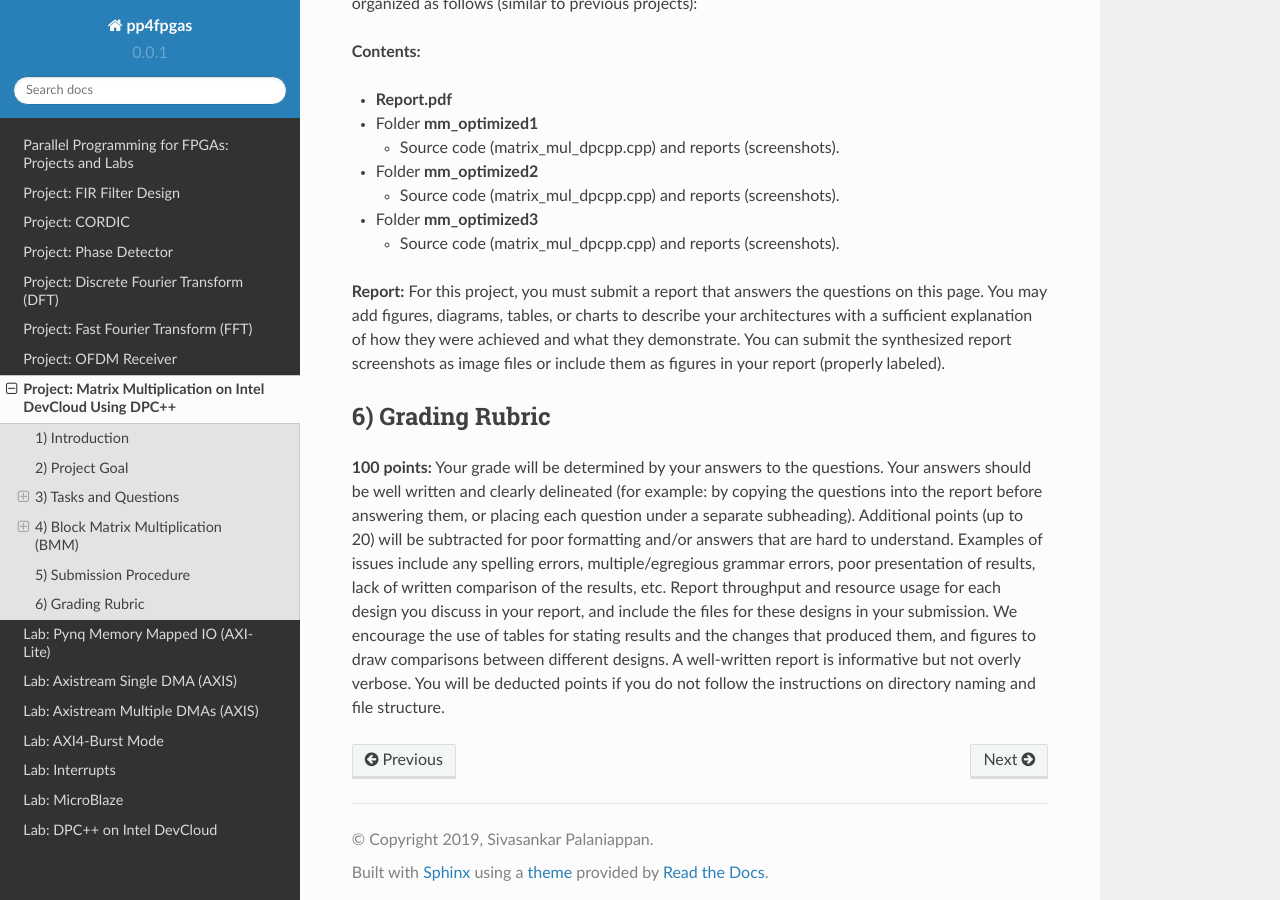
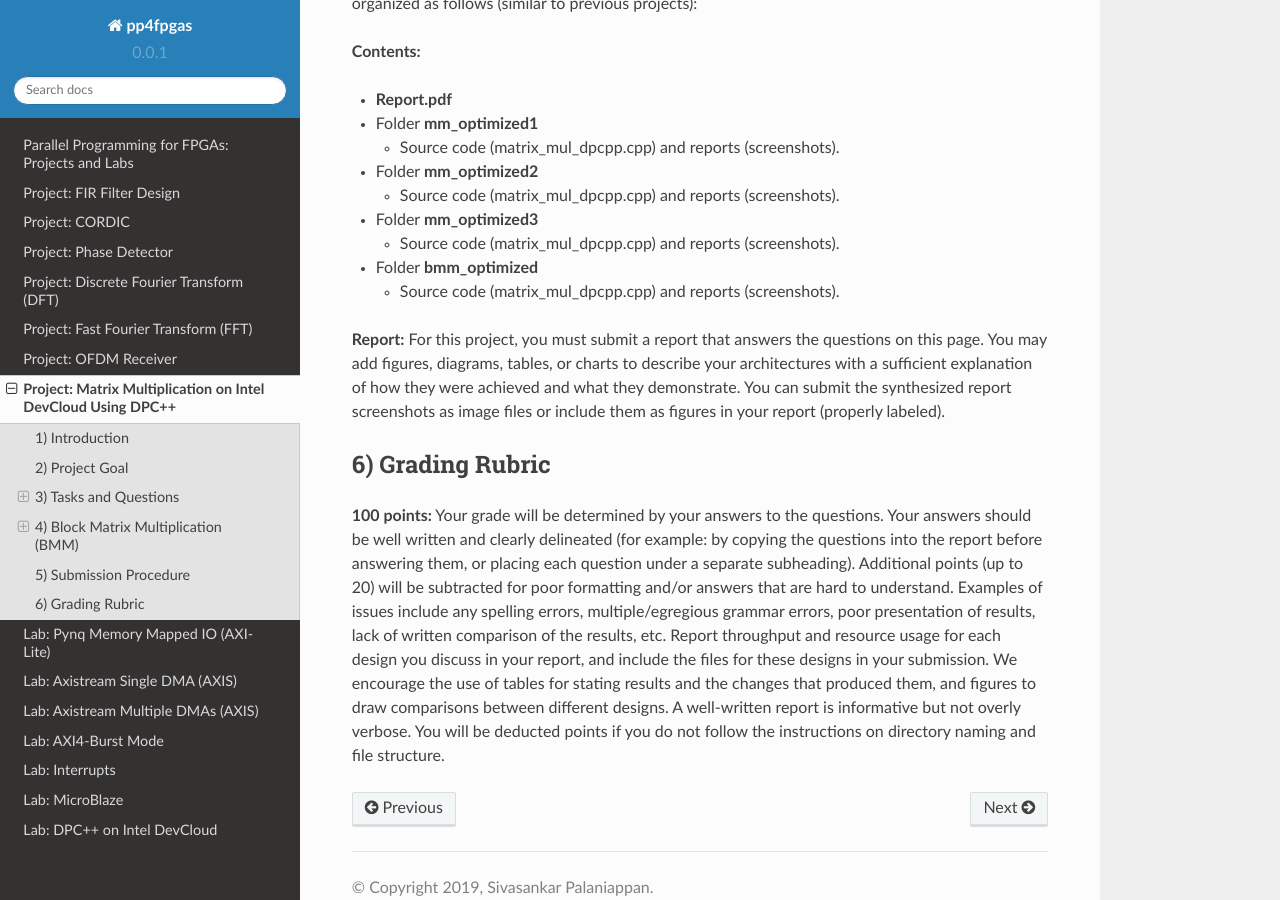
Before and after one commit to KastnerRG/Read_the_docs, a Sphinx documentation site: the page built from docs/project6.rst, in a window 1280 px wide and 900 px high, scrolled down 3589 px. Built offline with Sphinx 7.4.7 and the Read the Docs theme 2.0.0, drawn with Linux system fonts in a browser that asks for light colours.

Commit message:
Update project6.rst

```diff
--- a/docs/project6.rst
+++ b/docs/project6.rst
@@ -116,6 +116,10 @@ Your repo must contain a folder named "matrix_multiplication" at the top-level.
 
   - Source code (matrix_mul_dpcpp.cpp) and reports (screenshots).
 
+* Folder **bmm_optimized**
+
+  - Source code (matrix_mul_dpcpp.cpp) and reports (screenshots).
+
 
 **Report:** For this project, you must submit a report that answers the questions on this page. You may add figures, diagrams, tables, or charts to describe your architectures with a sufficient explanation of how they were achieved and what they demonstrate. You can submit the synthesized report screenshots as image files or include them as figures in your report (properly labeled).
 
```
